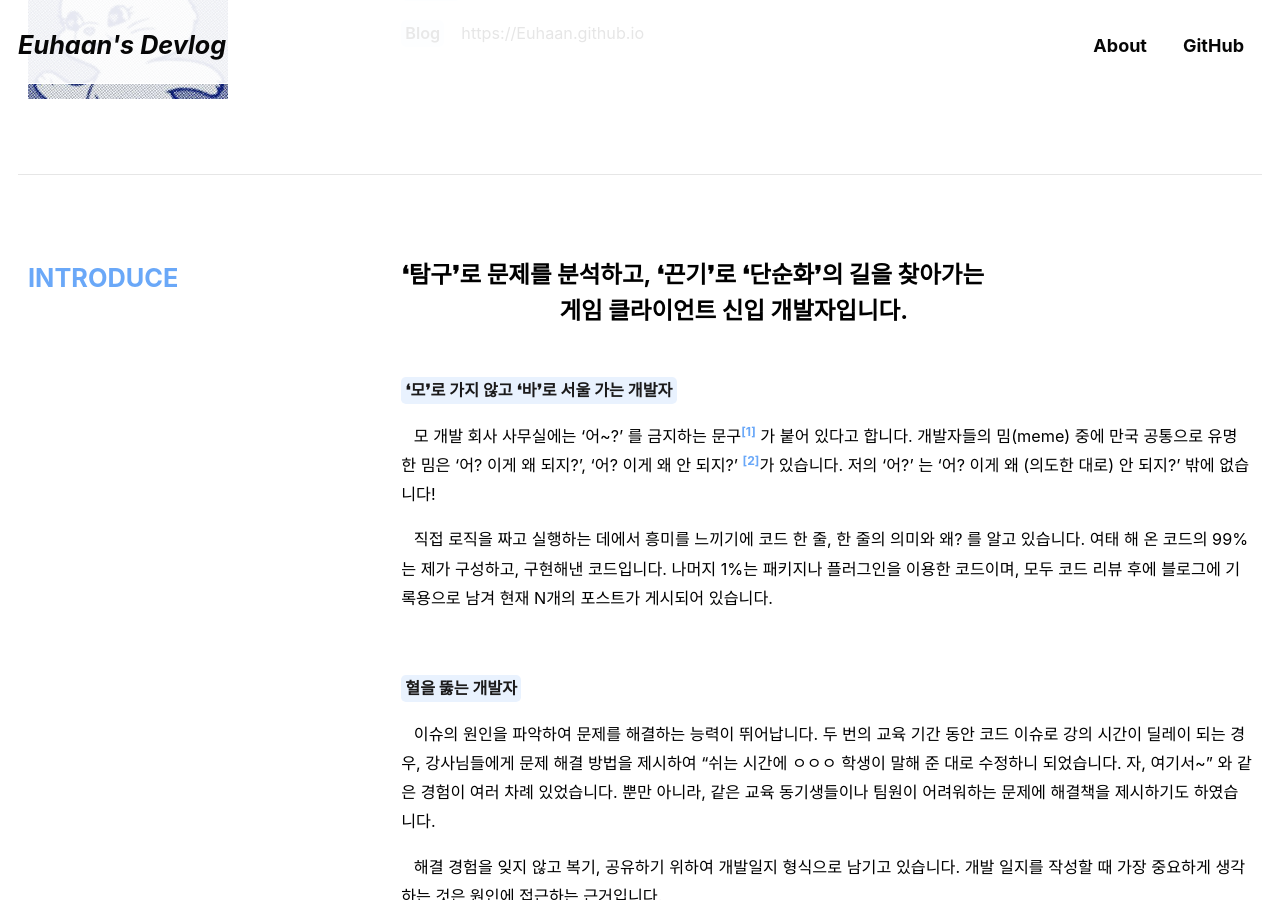
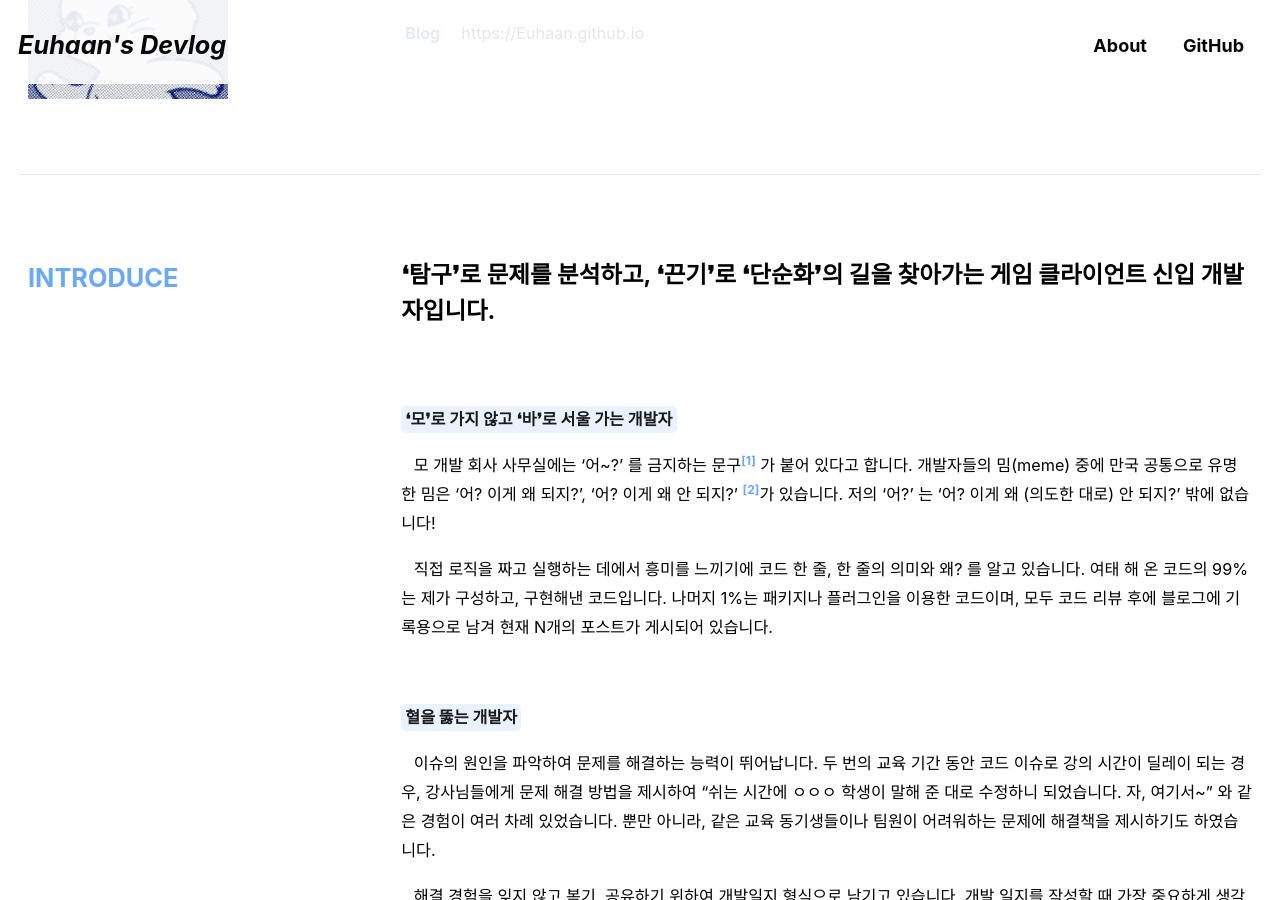
Before and after one commit to Euhaan/Euhaan.github.io, a Jekyll site: the page built from _pages/about.md, in a window 1280 px wide and 900 px high, scrolled down 476 px. Built offline with Jekyll 4.4.1, drawn with Linux system fonts in a browser that asks for light colours; cached includes are drawn as plain includes; some web fonts are replaced.

```diff
--- a/_pages/about.md
+++ b/_pages/about.md
@@ -74,8 +74,8 @@ comments: false
         {{ "# INTRODUCE" | markdownify }}
 </div>
 <div class="column2">
-{{ "## ❛탐구❜로 문제를 분석하고, ❛끈기❜로 ❛단순화❜의 길을 찾아가는 <br> &ensp;&ensp;&ensp;&ensp;&ensp;&ensp;&ensp;&ensp;&ensp;&ensp;&ensp;&ensp;&ensp; 게임 클라이언트 신입 개발자입니다.
-<br>
+{{ "## ❛탐구❜로 문제를 분석하고, ❛끈기❜로 ❛단순화❜의 길을 찾아가는 게임 클라이언트 신입 개발자입니다.
+<br><br>
 <mark><b>❛모❜로 가지 않고 ❛바❜로 서울 가는 개발자</b></mark>
 "| markdownify }}
 
```
